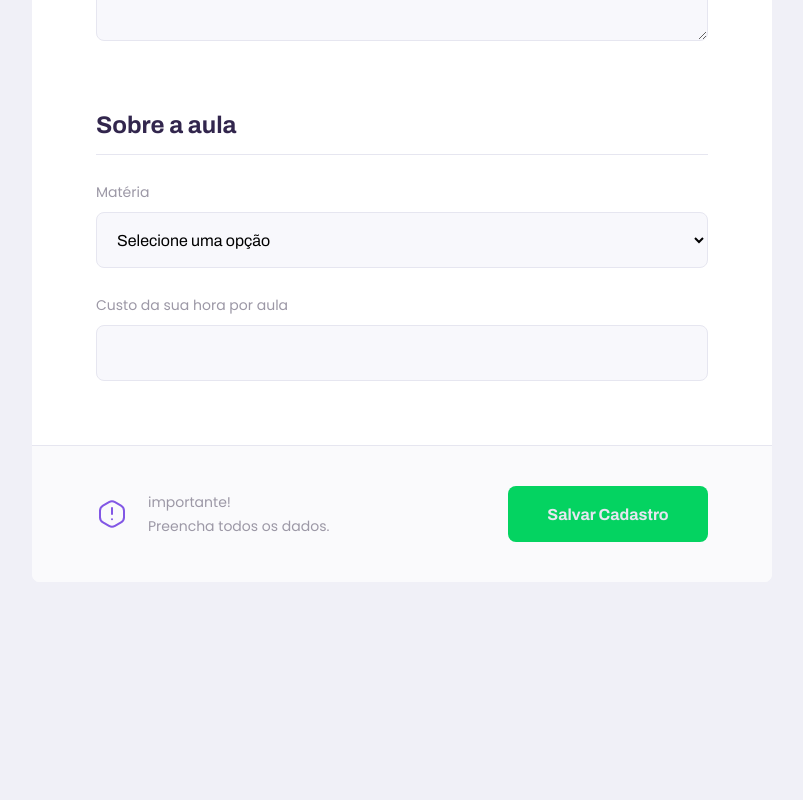
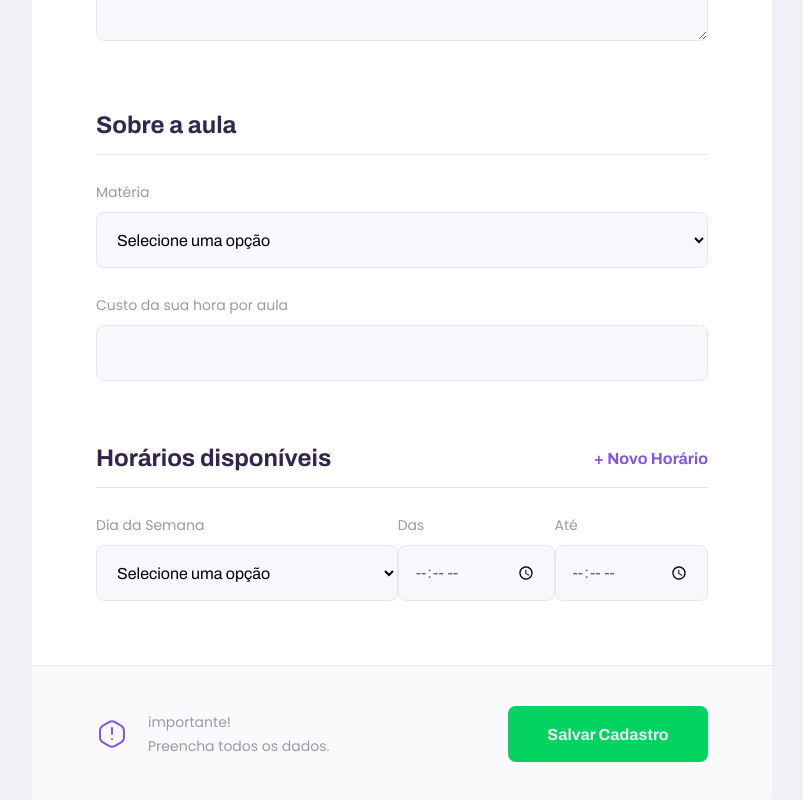
Before and after one commit to dan36poars/proffy, a React (Create React App) app: page /give-classes in a window 1280 px wide. Shown: the part 850-1650 px from the top of the page, without its empty margins (238-1041 px from the left). Before the commit the page ends 1432 px from the top, so only its background shows below. Built offline with nearby package versions, Linux system fonts and the light colour scheme.

Commit message:
teacher form page ready

```diff
--- a/src/components/select/index.tsx
+++ b/src/components/select/index.tsx
@@ -15,8 +15,8 @@
     return (
         <div className="select-block">
             <label htmlFor={name}>{label}</label>
-            <select id={name} {...rest} defaultValue={'DEFAULT'}>
-                <option value="DEFAULT" disabled hidden>Selecione uma opção</option>
+            <select id={name} {...rest} defaultValue="" >
+                <option value="" disabled hidden>Selecione uma opção</option>
                 {options.map(option => {
                     return <option key={option.value} value={option.value}>{option.label}</option>
                 })}
--- a/src/components/teacherItem/index.tsx
+++ b/src/components/teacherItem/index.tsx
@@ -12,7 +12,7 @@
             <header>
                 <img src="https://avatars1.githubusercontent.com/u/26006458?s=460&v=4" alt="daniel c" />
                 <div>
-                    <strong>Daniel C.</strong>
+                    <strong>Daniel C. Guimarães Rosa</strong>
                     <span>Física</span>
                 </div>
             </header>
--- a/src/components/teacherItem/style.css
+++ b/src/components/teacherItem/style.css
@@ -56,7 +56,7 @@
 }
 
 .teacher-item footer button {
-    width: 20rem;
+    width: 15rem;
     height: 5.6rem;
     background: var(--color-secundary);
     color: var(--color-button-text);
@@ -68,6 +68,10 @@
     align-items: center;
     justify-content: space-evenly;
     transition: background ease .2s;
+}
+
+.teacher-item footer button img {
+    margin-left: 1rem;
 }
 
 .teacher-item footer button:hover {
@@ -98,4 +102,8 @@
     .teacher-item footer button img {
         margin-right: 1.6rem;
     }
+
+    .teacher-item footer button img {
+        margin-left: 0;
+    }
 }
--- a/src/pages/landing/style.css
+++ b/src/pages/landing/style.css
@@ -75,7 +75,7 @@
 }
 
 .buttons-container a img {
-    margin-right: 2.4rem;
+    margin-right: 1rem;
 }
 
 .total-connections {
--- a/src/pages/teacherForm/index.tsx
+++ b/src/pages/teacherForm/index.tsx
@@ -1,4 +1,4 @@
-import React from 'react';
+import React, { useState } from 'react';
 import PageHeader from '../../components/pageHeader';
 
 // components
@@ -14,7 +14,20 @@
 
 
 function TeacherForm() {
-    return(
+
+    const [ scheduleItems, setScheduleItems ] = useState([
+        { week_day: 10, from: '', to: '' }
+    ]);
+
+
+    function addNewScheduleItem() {
+        setScheduleItems([
+            ...scheduleItems,
+            { week_day: 1, from: '', to: '' }
+        ]);
+    }
+
+    return (
         <div id="page-teacher-form" className="container" >
             <PageHeader
                 title="Que incrível que você quer dar aula"
@@ -23,10 +36,10 @@
             <main>
                 <fieldset>
                     <legend>Seus Dados</legend>
-                    <Input name="name" label="Nome Completo"/>
-                    <Input name="avatar" label="Avatar"/>
-                    <Input name="whatsapp" label="WhatssApp"/>
-                    <TextArea name="bio" label="Biografia"/>
+                    <Input name="name" label="Nome Completo" />
+                    <Input name="avatar" label="Avatar" />
+                    <Input name="whatsapp" label="WhatssApp" />
+                    <TextArea name="bio" label="Biografia" />
                 </fieldset>
 
                 <fieldset>
@@ -46,13 +59,41 @@
                             { value: 'Química', label: 'Química' }
                         ]}
                     />
-                    <Input name="cost" label="Custo da sua hora por aula"/>
+                    <Input name="cost" label="Custo da sua hora por aula" />
+                </fieldset>
+
+                <fieldset>
+                    <legend>
+                        Horários disponíveis
+                        <button type="button" onClick={addNewScheduleItem}> + Novo Horário</button>
+                    </legend>
+                    {scheduleItems.map(scheduleitem => {
+                        return (
+                            <div key={scheduleitem.week_day} className="schedule-item">
+                                <Select
+                                    name="week-day"
+                                    label="Dia da Semana"
+                                    options={[
+                                        { value: '0', label: 'Domingo' },
+                                        { value: '1', label: 'Segunda-feira' },
+                                        { value: '2', label: 'Terça-feira' },
+                                        { value: '3', label: 'Quarta-feira' },
+                                        { value: '4', label: 'Quinta-feira' },
+                                        { value: '5', label: 'Sexta-feira' },
+                                        { value: '6', label: 'Sábado' },
+                                    ]}
+                                />
+                                <Input type="time" name="from" label="Das" />
+                                <Input type="time" name="to" label="Até" />
+                            </div>
+                        );
+                    })}
                 </fieldset>
 
                 <footer>
                     <p>
-                        <img src={warningIcon} alt="alert"/>
-                        importante! <br/>
+                        <img src={warningIcon} alt="alert" />
+                        importante! <br />
                         Preencha todos os dados.
                     </p>
                     <button type="button">Salvar Cadastro</button>
--- a/src/pages/teacherForm/style.css
+++ b/src/pages/teacherForm/style.css
@@ -43,10 +43,27 @@
     border-bottom: 1px solid var(--color-line-in-white);
 }
 
+#page-teacher-form main fieldset legend button {
+    background: none;
+    border: 0;
+    color: var(--color-primary);
+    font: 700 1.6rem Archivo;
+    cursor: pointer;
+    transition: color ease .2s;
+}
+
+#page-teacher-form main fieldset legend button:hover {
+    color: var(--color-primary-dark);
+}
+
 #page-teacher-form main fieldset .input-block + .textarea-block,
 #page-teacher-form main fieldset .select-block + .input-block
  {
     margin-top: 2.4rem;
+}
+
+#page-teacher-form main fieldset .schedule-item + .schedule-item{
+    margin-top: 1.6rem;
 }
 
 #page-teacher-form main footer {
@@ -121,4 +138,14 @@
         width: 20rem;
         margin-top: 0;
     }
+
+    #page-teacher-form main fieldset .schedule-item {
+        display: flex;
+        align-items: center;
+        justify-content: space-between;
+    }
+
+    #page-teacher-form main fieldset .schedule-item .input-block {
+        margin-top: 0;
+    }
 }
--- a/src/pages/teacherList/index.tsx
+++ b/src/pages/teacherList/index.tsx
@@ -7,14 +7,41 @@
 
 // style
 import './style.css';
+import Select from '../../components/select';
 
 function TeacherList() {
     return (
         <div id="page-teacher-list" className="container" >
             <PageHeader title="Estes são os proffys disponíveis" >
                 <form id="search-teachers">
-                    <Input name="subject" label="Matéria" />
-                    <Input name="week-day" label="Dia da Semana" />
+                    <Select
+                        name="subject"
+                        label="Matéria"
+                        options={[
+                            { value: 'Artes', label: 'Artes' },
+                            { value: 'Biologio', label: 'Biologio' },
+                            { value: 'Física', label: 'Física' },
+                            { value: 'Matemática', label: 'Matemática' },
+                            { value: 'Geografia', label: 'Geografia' },
+                            { value: 'História', label: 'História' },
+                            { value: 'Educação Física', label: 'Educação Física' },
+                            { value: 'Português', label: 'Português' },
+                            { value: 'Química', label: 'Química' }
+                        ]}
+                    />
+                    <Select
+                        name="week-day"
+                        label="Dia da Semana"
+                        options={[
+                            { value: '0', label: 'Domingo' },
+                            { value: '1', label: 'Segunda-feira' },
+                            { value: '2', label: 'Terça-feira' },
+                            { value: '3', label: 'Quarta-feira' },
+                            { value: '4', label: 'Quinta-feira' },
+                            { value: '5', label: 'Sexta-feira' },
+                            { value: '6', label: 'Sábado' },
+                        ]}
+                    />
                     <Input type="time" name="time" label="Hora" />
                 </form>
             </PageHeader>
--- a/src/pages/teacherList/style.css
+++ b/src/pages/teacherList/style.css
@@ -14,6 +14,10 @@
 #page-teacher-list main {
     margin: 3.2rem auto;
     width: 90%;
+}
+
+#page-teacher-list .page-header .header-content .input-block {
+    margin-top: 1.4rem;
 }
 
 
@@ -36,7 +40,12 @@
         bottom: -15px;
     }
 
-    #search-teachers .input-block + .input-block {
+    #search-teachers .input-block + .input-block,
+    #search-teachers .select-block + .select-block {
+        margin-top: 0;
+    }
+
+    #page-teacher-list .page-header .header-content .input-block {
         margin-top: 0;
     }
 
```
